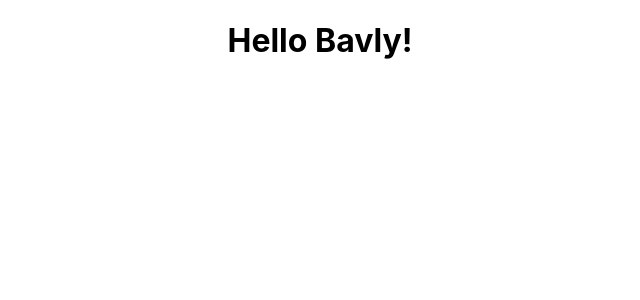
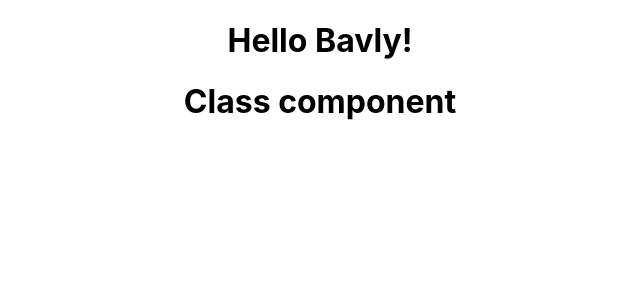
Before and after one commit to bavShehata/brushing-on-react, a React (Create React App) app in the folder hello-world/: page / in a window 1280 px wide. Shown: the top 300 px of the page, without its empty margins (320-960 px from the left). Built offline with nearby package versions, Linux system fonts and the light colour scheme.

Commit message:
Class components

```diff
--- a/hello-world/src/App.js
+++ b/hello-world/src/App.js
@@ -1,11 +1,13 @@
 import logo from "./logo.svg";
 import "./App.css";
 import Greet from "./components/Greet";
+import Welcome from "./components/Welcome";
 
 function App() {
   return (
     <div className="App">
       <Greet />
+      <Welcome />
     </div>
   );
 }
--- /dev/null
+++ b/hello-world/src/components/Welcome.js
@@ -0,0 +1,7 @@
+import React, { Component } from "react";
+
+class Welcome extends Component {
+  render = () => <h1>Class component</h1>;
+}
+
+export default Welcome;
```
